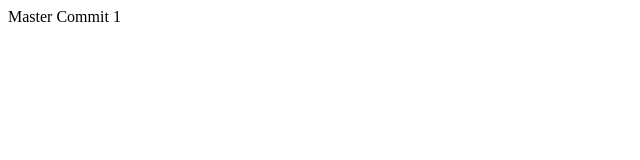
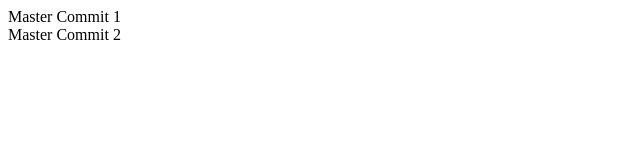
Before and after one commit to Afolabi72/git, a plain HTML site: page index.html in a window 1280 px wide. Shown: the whole page, without its empty margins (0-640 px from the left). Drawn offline with Linux system fonts and the light colour scheme.

Commit message:
Master Commit 2

```diff
--- a/index.html
+++ b/index.html
@@ -6,5 +6,6 @@
 </head>
 <body>
     <div>Master Commit 1</div>
+    <div>Master Commit 2</div>
 </body>
 </html>
```
